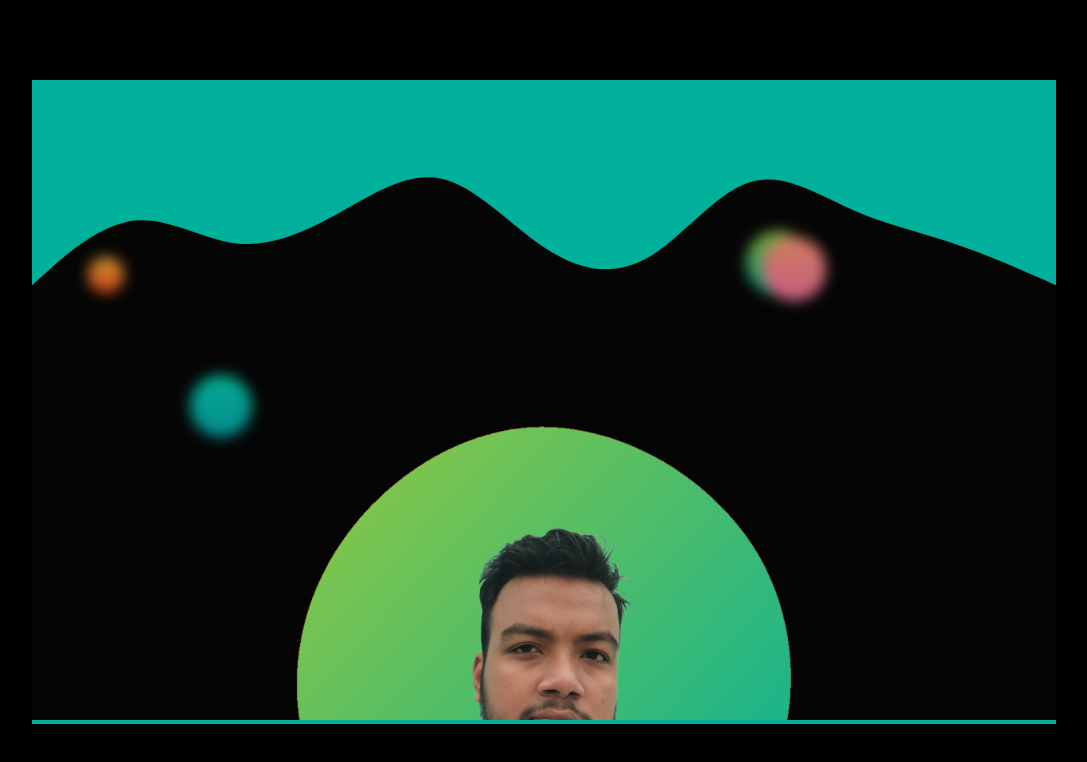
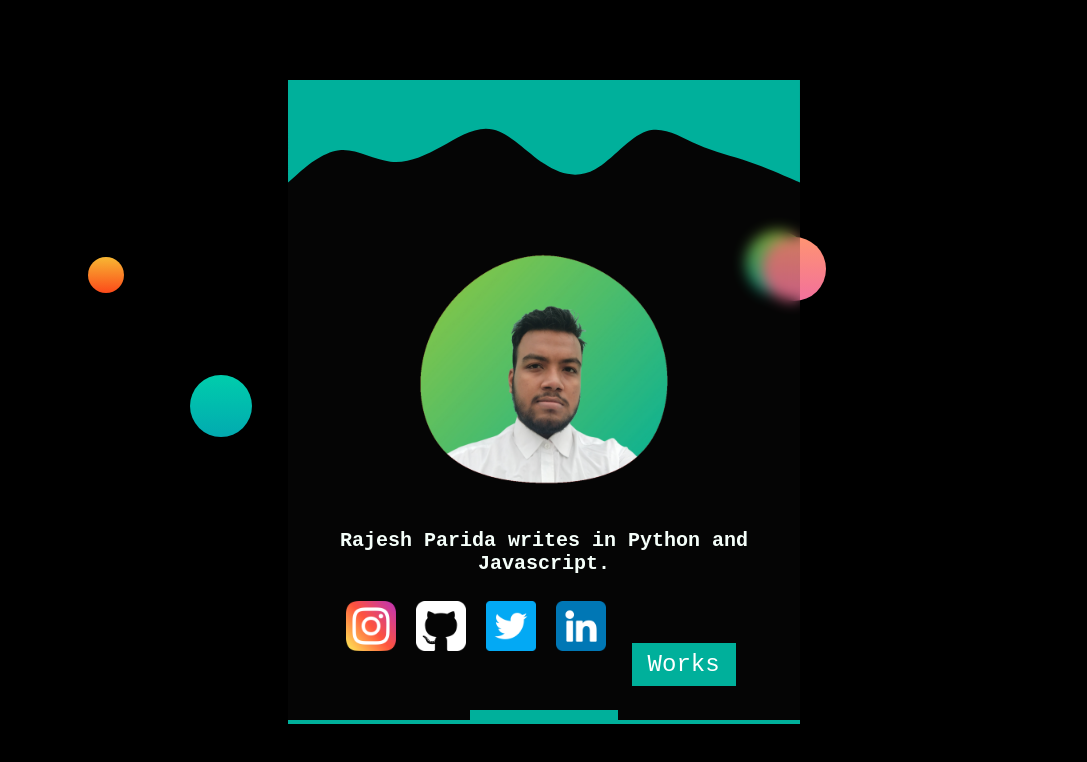
Before and after one commit to parida-git/web, a plain HTML site: page index.html in a window 1280 px wide. Shown: the whole page, without its empty margins (96-1183 px from the left). Drawn offline with Linux system fonts and the light colour scheme.

Commit message:
Update style.css

```diff
--- a/style.css
+++ b/style.css
@@ -25,7 +25,6 @@ span{
 
 .card{
   width: 80%;
-  min-height: 60%;
   max-height: 80%;
   overflow: auto;
   display: inline-block;
@@ -40,13 +39,14 @@ span{
 a{
   text-decoration: none;
   -webkit-tap-highlight-color: rgba(0,0,0,0);
+  display: inline-block;
 }
 
 a img{
   display: inline-block;
   width: 50px;
   margin: 6px;
-  margin-bottom: 10%;
+  margin-bottom: 20px;
 }
 a:active img{
   transform: scale(.8);
@@ -76,3 +76,10 @@ button{
 button:active{
   transform: scale(0.8);
 }
+
+@media only screen and (min-width:768px) {
+  .card{
+    width: 40%;
+    left: 30%;
+  }
+}
```
